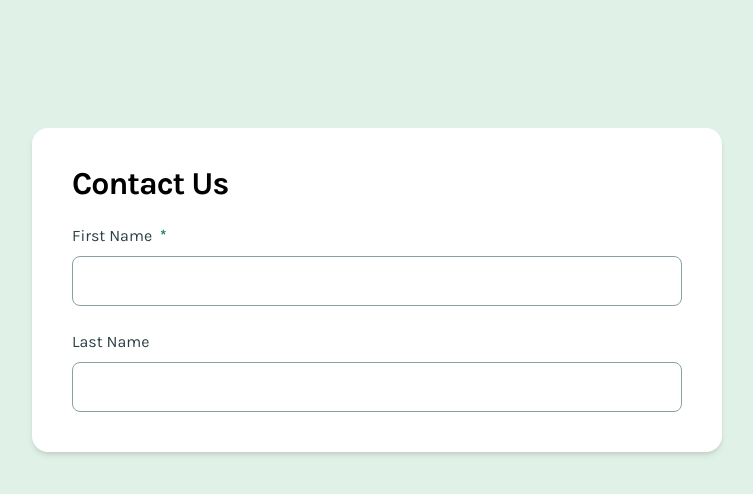
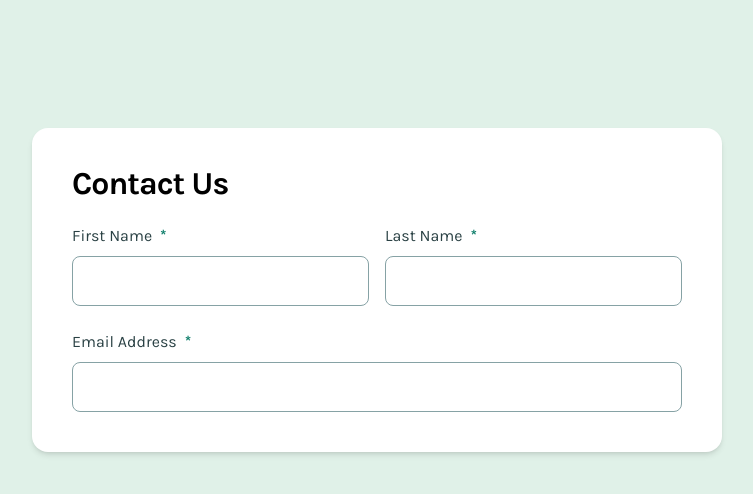
Before and after one commit to SirTurboPascal/tp-contact-form, a Next.js app: page / in a window 1280 px wide. Shown: the top 494 px of the page, without its empty margins (263-1016 px from the left). Built offline with nearby package versions, Linux system fonts and the light colour scheme.

Commit message:
Adds FormGroup component

```diff
--- a/src/components/ContactForm.tsx
+++ b/src/components/ContactForm.tsx
@@ -2,11 +2,13 @@
 
 import { ChangeEvent, useState } from 'react';
 
+import FormGroup from '@/components/FormGroup';
 import TextField from '@/components/TextField';
 
 import { ContactFormData } from '@/model/types/ContactFormData';
 
 const initialContactFormData: ContactFormData = {
+	email: '',
 	firstName: '',
 	lastName: '',
 };
@@ -30,8 +32,14 @@ export default function () {
 
 	return (
 		<form className='flex flex-col gap-300' onSubmit={handleSubmit}>
-			<TextField id='first-name' label='First Name' name='firstName' onChange={handleTextFieldChange} value={contactFormData.firstName} required />
-			<TextField id='last-name' label='Last Name' name='lastName' onChange={handleTextFieldChange} value={contactFormData.lastName} />
+			<FormGroup>
+				<TextField id='first-name' label='First Name' name='firstName' onChange={handleTextFieldChange} type='text' value={contactFormData.firstName} required />
+				<TextField id='last-name' label='Last Name' name='lastName' onChange={handleTextFieldChange} type='text' value={contactFormData.lastName} required />
+			</FormGroup>
+
+			<FormGroup>
+				<TextField id='email' label='Email Address' name='email' onChange={handleTextFieldChange} type='email' value={contactFormData.email} required />
+			</FormGroup>
 		</form>
 	);
 }
--- /dev/null
+++ b/src/components/FormGroup.tsx
@@ -0,0 +1,9 @@
+import { ReactNode } from 'react';
+
+type Props = {
+	children: ReactNode;
+};
+
+export default function ({ children }: Props) {
+	return <div className='flex flex-col gap-200 md:flex-row'>{children}</div>;
+}
--- a/src/components/TextField.tsx
+++ b/src/components/TextField.tsx
@@ -1,4 +1,6 @@
 import { ChangeEvent } from 'react';
+
+import { TextFieldType } from '@/model/types/TextFieldType';
 
 type Props = {
 	required?: boolean;
@@ -8,12 +10,14 @@ type Props = {
 	name: string;
 	value: string;
 
+	type: TextFieldType;
+
 	onChange: (event: ChangeEvent<HTMLInputElement>) => void;
 };
 
-export default function ({ id, label, name, onChange, required, value }: Props) {
+export default function ({ id, label, name, onChange, required, type, value }: Props) {
 	return (
-		<div className='flex flex-col gap-100'>
+		<div className='group flex grow flex-col gap-100'>
 			<label className='font-karla text-grey-900 flex gap-100 text-[16px] leading-[150%] antialiased' htmlFor={id}>
 				<>{label}</>
 
@@ -22,11 +26,11 @@ export default function ({ id, label, name, onChange, required, value }: Props)
 
 			<input
 				id={id}
-				className='border-grey-500 font-karla text-grey-900 h-[50px] rounded-lg border-[1px] px-300 text-lg leading-[150%] antialiased'
+				className='border-grey-500 font-karla text-grey-900 h-[50px] w-full rounded-lg border-[1px] px-300 text-lg leading-[150%] antialiased group-hover:border-green-600 focus:outline-green-600'
 				name={name}
 				onChange={onChange}
 				required={required}
-				type='text'
+				type={type}
 				value={value}
 			/>
 		</div>
--- a/src/model/schemas/ContactFormSchema.ts
+++ b/src/model/schemas/ContactFormSchema.ts
@@ -1,6 +1,7 @@
 import { z } from 'zod';
 
 export const ContactFormSchema = z.object({
+	email: z.email(),
 	firstName: z.string(),
 	lastName: z.string(),
 });
--- /dev/null
+++ b/src/model/types/TextFieldType.ts
@@ -0,0 +1 @@
+export type TextFieldType = 'email' | 'text';
```
